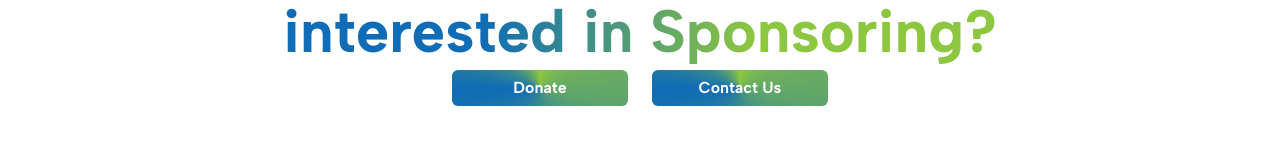
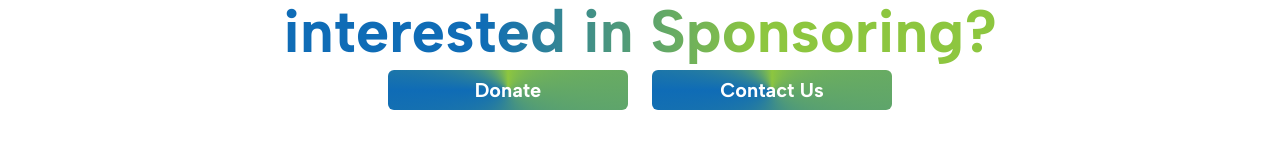
Before and after one commit to sase-sjsu/website, a Next.js app: page /sponsorship in a window 1280 px wide. Shown: the part 454-614 px from the top of the page. Built offline with nearby package versions, Linux system fonts and the light colour scheme.

Commit message:
Update page.tsx

```diff
--- a/src/app/sponsorship/page.tsx
+++ b/src/app/sponsorship/page.tsx
@@ -17,17 +17,24 @@ export default function SponsorshipPage() {
         />
       </header>
 
-      {/* CTA Buttons */}
       <section className="text-center my-12">
-        <div className="mt-6 flex justify-center gap-6">
-          <a href="/donate" className="button w-56 sm:w-44 text-center">
+  <div className="mt-6 flex justify-center gap-6 flex-wrap">
+    <a
+      href="/donate"
+      className="button text-xl px-8 py-4 w-44 sm:w-60 text-center"
+    >
       Donate
     </a>
-          <a href="/contact" className="button w-36 sm:w-44 text-center">
+    <a
+      href="/contact"
+      className="button text-xl px-8 py-4 w-44 sm:w-60 text-center"
+    >
       Contact Us
     </a>
   </div>
 </section>
+
+
 
       {/* PDF Preview Left, Text Right */}
       <section className="flex flex-col md:flex-row items-center justify-between px-6 md:px-24 my-12 gap-8">
```
Lines whose indentation alone changed are shown as unchanged.
